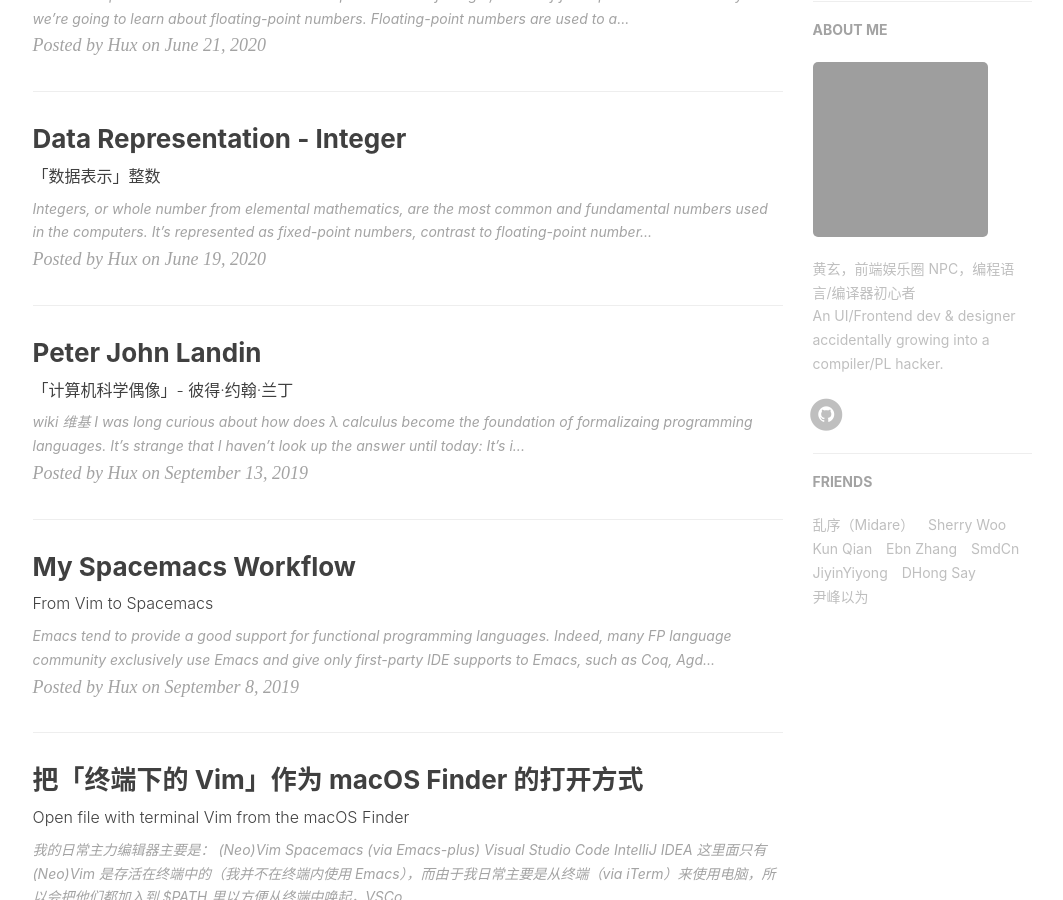
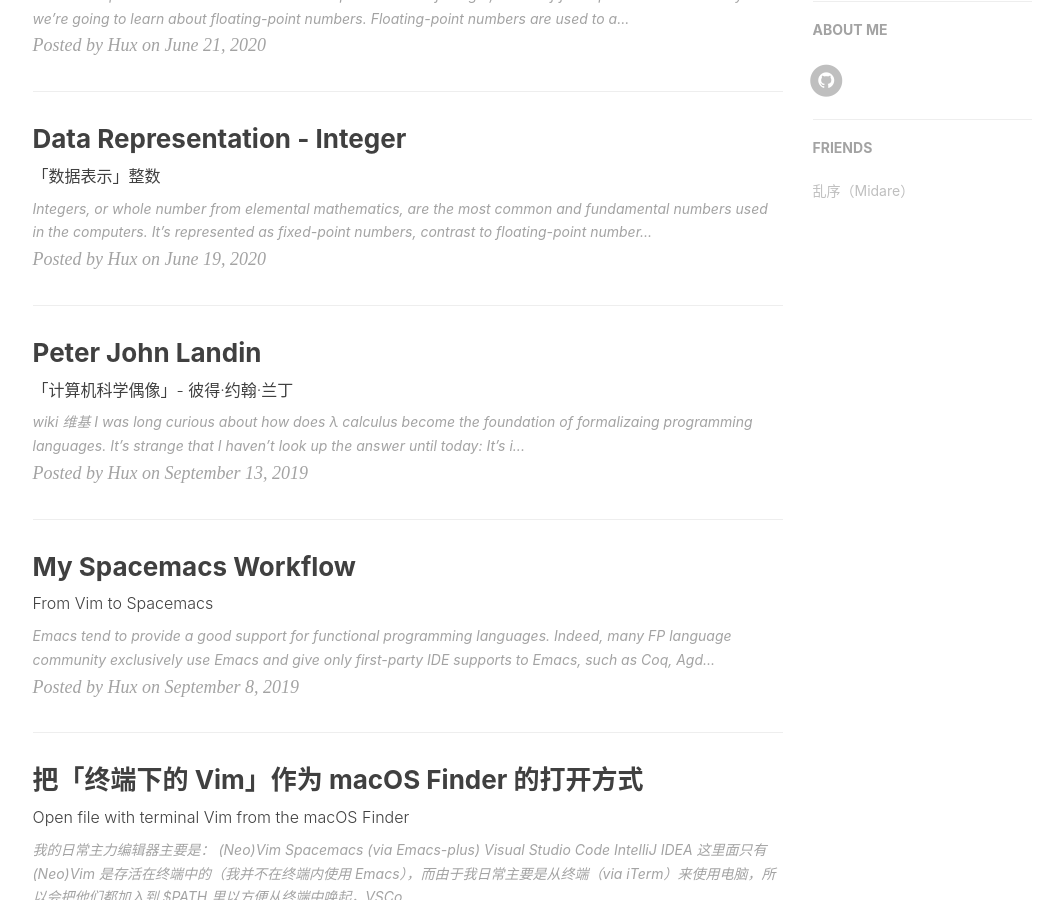
Before and after one commit to kkie02/Test_Web, a Jekyll site: the page built from index.html, in a window 1280 px wide and 900 px high, scrolled down 909 px. Shown: the whole window, without its empty margins (135-1198 px from the left). Built offline with Jekyll 4.4.1, drawn with Linux system fonts in a browser that asks for light colours; nearby versions of some CDN libraries; the list of posts is cut into pages by our own code; comment, search, counter and statistics services are not loaded; grey boxes are pictures that could not be loaded.

Commit message:
Update _config.yml
changes

```diff
--- a/_config.yml
+++ b/_config.yml
@@ -4,7 +4,7 @@ SEOTitle: San' Blog
 header-img: img/home-bg.jpg
 email: gitkomo@protonmail.com
 description: "This website is more like a online summarization about what I've learned。"
-keyword: "GSOC22 NLP"
+keyword: "GSOC22"
 url: "https://kkie02.github.io/Test_Web/"              # your host, for absolute URL
 baseurl: ""                             # for example, '/blog' if your blog hosted on 'host/blog'
 
@@ -67,15 +67,15 @@ netease_comment: false
 # ba_track_id: [your track id]
 
 # Google Analytics
-ga_track_id: 'UA-49627206-1'            # Format: UA-xxxxxx-xx
-ga_domain: huangxuan.me
+# ga_track_id: 'UA-49627206-1'            # Format: UA-xxxxxx-xx
+# ga_domain: huangxuan.me
 
 
 
 # Sidebar settings
-sidebar: true                           # whether or not using Sidebar.
-sidebar-about-description: "黄玄，前端娱乐圈 NPC，编程语言/编译器初心者 <br> An UI/Frontend dev & designer accidentally growing into a compiler/PL hacker."
-sidebar-avatar: https://github.com/Huxpro.png # use absolute URL, seeing it's used in both `/` and `/about/`
+# sidebar: true                           # whether or not using Sidebar.
+# sidebar-about-description: "黄玄，前端娱乐圈 NPC，编程语言/编译器初心者 <br> An UI/Frontend dev & designer accidentally growing into a compiler/PL hacker."
+# sidebar-avatar: https://github.com/Huxpro.png # use absolute URL, seeing it's used in both `/` and `/about/`
 
 
 
@@ -104,26 +104,5 @@ friends: [
     # },{
         title: "乱序（Midare）",
         href: "http://mida.re/"
-    },{
-        title: "Sherry Woo",
-        href: "https://sherrywoo.me/"
-    },{
-        title: "Kun Qian",
-        href: "http://kunq.me"
-    },{
-        title: "Ebn Zhang",
-        href: "http://ebnbin.com/"
-    },{
-        title: "SmdCn",
-        href: "http://blog.smdcn.net"
-    },{
-        title: "JiyinYiyong",
-        href: "http://tiye.me/"
-    },{
-        title: "DHong Say",
-        href: "http://dhong.co"
-    },{
-        title: "尹峰以为",
-        href: "http://ingf.github.io/"
     }
 ]
```
